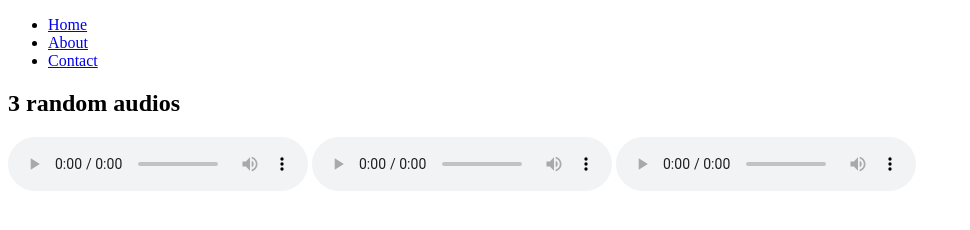
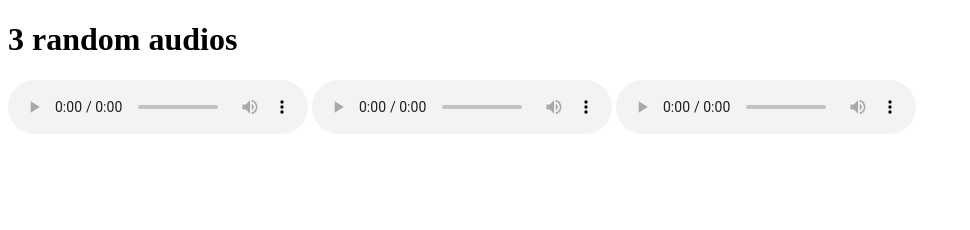
Before and after one commit to acciojob/semantic-navbar-and-audios-jaisaipothula, a website: page main.html in a window 1280 px wide. Shown: the whole page, without its empty margins (0-970 px from the left). Drawn offline with Linux system fonts and the light colour scheme.

Commit message:
created a submission

```diff
--- a/main.html
+++ b/main.html
@@ -3,36 +3,21 @@
 <head>
     <meta charset="UTF-8">
     <meta name="viewport" content="width=device-width, initial-scale=1.0">
-    <title>Semantic Navbar & Audios</title>
+    <title>Audio Test</title>
 </head>
 <body>
-
-    <!-- Navigation Bar -->
-    <nav>
-        <ul>
-            <li><a href="https://www.example.com/home">Home</a></li>
-            <li><a href="https://www.example.com/about">About</a></li>
-            <li><a href="https://www.example.com/contact">Contact</a></li>
-        </ul>
-    </nav>
-
-    <!-- Audio Section -->
-    <h2>3 random audios</h2>
-
+    <h1>3 random audios</h1>
     <audio controls>
         <source src="http://commondatastorage.googleapis.com/codeskulptor-demos/DDR_assets/Kangaroo_MusiQue_-_The_Neverwritten_Role_Playing_Game.mp3" type="audio/mpeg">
         Your browser does not support the audio element.
     </audio>
-
     <audio controls>
         <source src="http://commondatastorage.googleapis.com/codeskulptor-assets/Epoq-Lepidoptera.ogg" type="audio/ogg">
         Your browser does not support the audio element.
     </audio>
-
     <audio controls>
         <source src="http://codeskulptor-demos.commondatastorage.googleapis.com/pang/paza-moduless.mp3" type="audio/mpeg">
         Your browser does not support the audio element.
     </audio>
-
 </body>
 </html>
```
